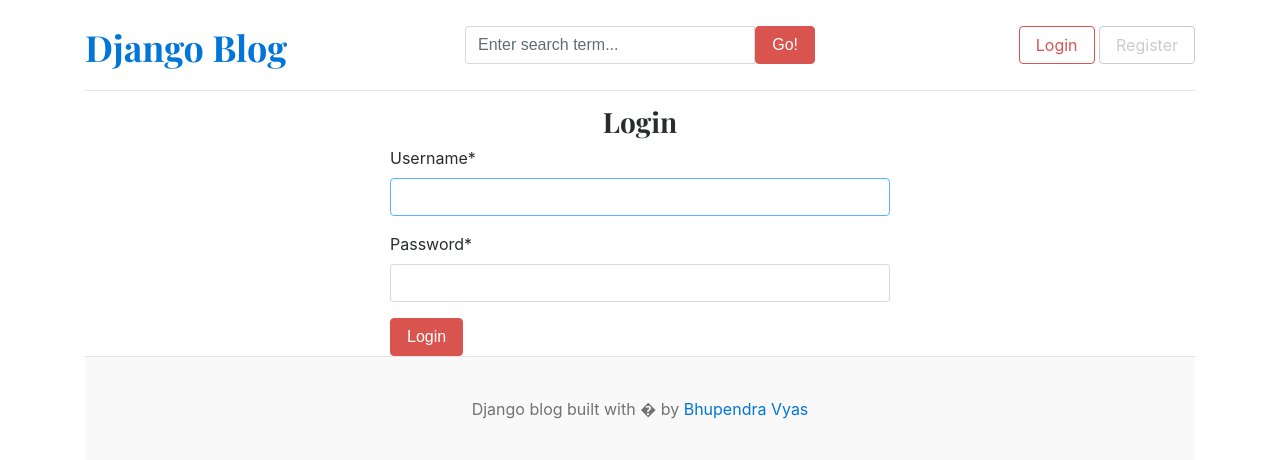
After one commit to Bhupendra-7/django-blog, a Django app: page /login/ in a window 1280 px wide. The commit adds this page. Shown: the top 460 px of the page. Run offline with Django 4.2, Linux system fonts and the light colour scheme; data that the repository does not hold is empty; some libraries are stand-ins or nearby versions.

Commit message:
registration and login functionality

```diff
--- a/blog_main/settings.py
+++ b/blog_main/settings.py
@@ -38,6 +38,8 @@ INSTALLED_APPS = [
     'django.contrib.messages',
     'django.contrib.staticfiles',
     'blogs',
+    'crispy_forms',
+    'crispy_bootstrap4',
 ]
 
 MIDDLEWARE = [
@@ -131,3 +133,5 @@ DEFAULT_AUTO_FIELD = 'django.db.models.BigAutoField'
 
 MEDIA_URL = '/media/'
 MEDIA_ROOT = BASE_DIR /'media'
+
+CRISPY_TEMPLATE_PACK = 'bootstrap4'
--- a/blog_main/urls.py
+++ b/blog_main/urls.py
@@ -25,6 +25,9 @@ urlpatterns = [
     path('admin/', admin.site.urls),
     path('', views.home, name='home'),
     path('category/', include('blogs.urls')),
-    path('<slug:slug>/', BlogsView.blogs, name='blogs'),
+    path('blogs/<slug:slug>/', BlogsView.blogs, name='blogs'),
     path('blogs/search/', BlogsView.search, name='search'),
+    path('register/', views.register, name='register'),
+    path('login/', views.login, name='login'),
+    path('logout/', views.logout, name='logout'),
 ] + static(settings.MEDIA_URL, document_root=settings.MEDIA_ROOT)
--- a/blog_main/views.py
+++ b/blog_main/views.py
@@ -1,5 +1,9 @@
-from django.shortcuts import render
+from django.shortcuts import render, redirect
 from blogs.models import Category, Blog, About
+from .forms import RegistrationForm
+from django.contrib.auth.forms import AuthenticationForm
+from django.contrib import auth
+
 
 
 def home(request):
@@ -15,3 +19,38 @@ def home(request):
         'about': about,
     }
     return render(request, 'home.html', context)
+
+def register(request):
+    if request.method == "POST":
+        form = RegistrationForm(request.POST)
+        if form.is_valid():
+            form.save()
+            return redirect('register')
+    else:
+        form = RegistrationForm()
+    context = {
+        'form': form,
+    }
+    return render(request, 'register.html', context)
+
+def login(request):
+    if request.method == "POST":
+        form = AuthenticationForm(request, request.POST)
+        if form.is_valid():
+            username = form.cleaned_data['username']
+            password = form.cleaned_data['password']
+
+            user = auth.authenticate(username=username, password=password)
+            if user is not None:
+                auth.login(request, user)
+            return redirect('home')
+    form = AuthenticationForm()
+    context = {
+        'form': form,
+    }
+
+    return render(request, 'login.html', context)
+
+def logout(request):
+    auth.logout(request)
+    return redirect('home')
--- a/templates/base.html
+++ b/templates/base.html
@@ -28,8 +28,14 @@
             </form>
           </div>
           <div class="col-4 d-flex justify-content-end align-items-center">
-            <a class="btn btn-sm btn-danger" href="#">Login</a> &nbsp;
-            <a class="btn btn-sm btn-outline-secondary" href="#">Register</a>
+            {% if not user.is_authenticated %}
+            <a class="btn btn-md btn-outline-danger" href="{% url 'login' %}">Login</a> &nbsp;
+            <a class="btn btn-md btn-outline-secondary" href="{% url 'register' %}">Register</a>
+            {% else %}
+            <span>You are logged in as {{ user }} </span>
+            &emsp;
+            <span><a href="{% url 'logout' %}" class="btn btn-danger">Logout</a></span>
+            {% endif %}
           </div>
         </div>
       </header>
--- /dev/null
+++ b/templates/login.html
@@ -0,0 +1,14 @@
+{% extends "base.html" %}
+
+
+{% block content %}
+
+{% load crispy_forms_tags %}
+<h3 class="text-center">Login</h3>
+<form action="{% url 'login' %}" method="POST" style="width:500px; margin:auto;">
+    {% csrf_token %}
+
+    {{ form | crispy }}
+    <button type="submit" class="btn btn-danger">Login</button>
+</form>
+{% endblock content %}
```
Also changed, not shown: blog_main/forms.py (added, +8 -0 lines), templates/register.html (added, +14 -0 lines).
